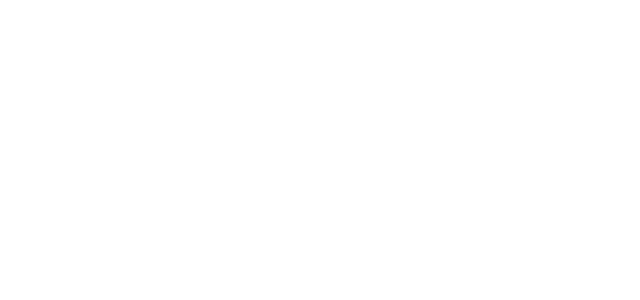
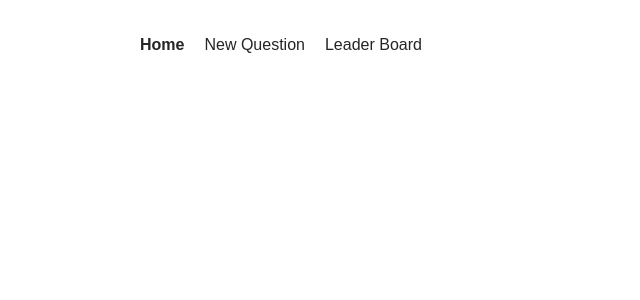
Before and after one commit to bernaporto/udacity-react-would-you-rather, a React (Create React App) app: page / in a window 1280 px wide. Shown: the top 300 px of the page, without its empty margins (0-640 px from the left). Built offline with nearby package versions, Linux system fonts and the light colour scheme.

Commit message:
Add `Navigation` component

```diff
--- a/src/App.js
+++ b/src/App.js
@@ -1,10 +1,15 @@
 import React from 'react';
+import Navigation from './components/Navigation';
+import { BrowserRouter as Router } from 'react-router-dom';
 
 function App() {
   return (
-    <div>
+    <Router>
+      <div className="container">
+        <Navigation />
 
-    </div>
+      </div>
+    </Router>
   );
 }
 
--- /dev/null
+++ b/src/components/Navigation.js
@@ -0,0 +1,26 @@
+import React from "react";
+import { NavLink } from "react-router-dom";
+
+export default function Navigation() {
+  return (
+    <nav className="nav">
+      <ul>
+        <li>
+          <NavLink to="/" exact activeClassName="active">
+            Home
+          </NavLink>
+        </li>
+        <li>
+          <NavLink to="/new-question" activeClassName="active">
+            New Question
+          </NavLink>
+        </li>
+        <li>
+          <NavLink to="/leaderboard" activeClassName="active">
+            Leader Board
+          </NavLink>
+        </li>
+      </ul>
+    </nav>
+  );
+}
--- a/src/index.css
+++ b/src/index.css
@@ -11,3 +11,79 @@
   font-family: source-code-pro, Menlo, Monaco, Consolas, 'Courier New',
     monospace;
 }
+
+body {
+  margin: 0;
+  padding: 0;
+  font-family: sans-serif;
+  color: #252525;
+}
+
+a {
+  text-decoration: none;
+  color: #252525;
+}
+
+.container {
+  max-width: 1000px;
+  margin: 0 auto;
+  padding: 10px;
+}
+
+.btn {
+  text-transform: uppercase;
+  margin: 35px auto;
+  padding: 10px;
+  border: 1px solid rgba(0,0,0,.29);
+  cursor: pointer;
+  background: #fff;
+  font-size: 16px;
+  width: 250px;
+  position: relative;
+}
+
+.btn:hover {
+  border-color: rgba(0,0,0,.5);
+  text-decoration: none;
+}
+
+.btn:focus {
+  outline: 0;
+  font-weight: 700;
+  border-width: 2px;
+}
+
+.center {
+  text-align: center;
+}
+
+.active {
+  font-weight: bold;
+}
+
+.nav ul {
+  display: flex;
+  flex-direction: row;
+  justify-content: flex-start;
+  text-decoration: none;
+}
+
+.nav li:first-child {
+  padding-left: 0;
+}
+
+ul {
+  padding-left: 0;
+}
+
+li {
+  list-style-type: none;
+  padding: 10px;
+  text-decoration: none;
+}
+
+.avatar {
+  height: 50px;
+  border-radius: 25px;
+  margin: 10px;
+}
```
